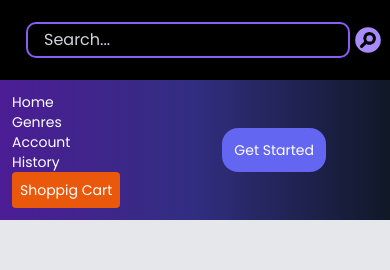
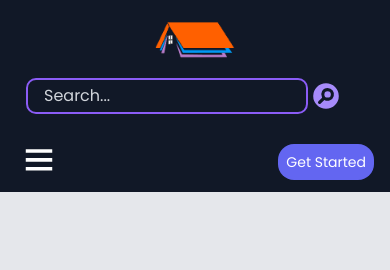
Before and after one commit to No-Country/C8-G77, a React (Create React App) app in the folder frontend/book-town-app/: page /login in a window 390 px wide. Shown: the top 270 px of the page. Built offline with nearby package versions, Linux system fonts and the light colour scheme.

Commit message:
agregando responsive navbar

```diff
--- a/frontend/book-town-app/src/App.js
+++ b/frontend/book-town-app/src/App.js
@@ -6,6 +6,7 @@ import Detail from "./pages/Detail";
 import Account from "./pages/Account";
 import History from "./pages/History";
 import NavBar from "./components/Navbar/NavBar";
+import Cart from "./pages/Cart";
 
 function App() {
   return (
@@ -18,6 +19,7 @@ function App() {
         <Route path="/detail" element={<Detail />} />
         <Route path="/account" element={<Account />} />
         <Route path="/history" element={<History />} />
+        <Route path="/cart" element={<Cart />} />
       </Routes>
     </>
   );
--- a/frontend/book-town-app/src/components/Navbar/NavBar.jsx
+++ b/frontend/book-town-app/src/components/Navbar/NavBar.jsx
@@ -1,14 +1,17 @@
-import React from "react";
+import React, { useState } from "react";
 import logo from "../../assets/Logo-2x2.png";
 import { Link } from "react-router-dom";
 import SearchBar from "./Searchbar";
+import { TfiMenu, TfiClose } from "react-icons/tfi";
 
 function NavBar() {
+  const [open, setOpen] = useState(false);
+
   return (
     <>
-      <div className="shadow-md w-full ">
-        <div className="flex items-center justify-between bg-black px-7 md:px-10">
-          <div className="cursor-pointer flex items-center">
+      <div className="w-full">
+        <div className="flex-col pb-20 md:py-1 md:flex md:flex-row md:items-center md:justify-between lg:flex-row lg:items-center lg:justify-between bg-gray-900 px-7 md:px-10">
+          <div className="cursor-pointer flex justify-center items-center md:flex md:items-center md:justify-start lg:flex lg:items-center">
             <Link to="/">
               <img
                 className="h-[80px] w-[80px] cursor-pointer flex items-center"
@@ -18,7 +21,7 @@ function NavBar() {
             </Link>
           </div>
 
-          <div>
+          <div className="flex justify-center items-center">
             <SearchBar />
           </div>
         </div>
@@ -26,39 +29,55 @@ function NavBar() {
 
       <div className="w-full ">
         <div className="flex items-center justify-between bg-gradient-to-r from-violet-900 via-indigo-900 to-gray-900 ">
-          <div className="p-3 text-sm">
-            <ul className="md:flex md:items-center">
-              <li className="md:ml-8">
-                <Link to="/" className="text-white">
+          <div className="md:p-0 lg:p-0 text-sm">
+            <div
+              onClick={() => setOpen(!open)}
+              className="text-3xl absolute left-6 top-36 cursor-pointer md:hidden lg:hidden text-white"
+            >
+              {open ? <TfiClose /> : <TfiMenu />}
+            </div>
+            <ul
+              className={`max-md:bg-gradient-to-r from-violet-900 via-indigo-900 to-gray-900  pb-2 md:flex md:items-center md:pb-0 lg:pb-0 absolute md:static lg:static z-[10]  md:z-auto lg:z-auto  left-0 w-full md:w-auto lg:w-auto md:pl-0 lg:pl-0 pl-5 transition-all duration-500 ease-in text-center max-md:text-base ${
+                open ? "top-50" : "top-[-420px]"
+              }`}
+            >
+              <li className="my-5 md:ml-8 lg:ml-8 ">
+                <Link to="/" className="text-white hover:text-orange-100">
                   Home
                 </Link>
               </li>
-              <li className="md:ml-8">
-                <Link to="/" className="text-white">
+              <li className="my-5 md:ml-8 lg:ml-8">
+                <Link to="/" className="text-white hover:text-orange-100">
                   Genres
                 </Link>
               </li>
-              <li className="md:ml-8">
-                <Link to="/account" className="text-white">
+              <li className="my-5 md:ml-8 lg:ml-8">
+                <Link
+                  to="/account"
+                  className="text-white hover:text-orange-100"
+                >
                   Account
                 </Link>
               </li>
-              <li className="md:ml-8">
-                <Link to="/history" className="text-white">
+              <li className="my-5 md:ml-8 lg:ml-8">
+                <Link
+                  to="/history"
+                  className="text-white hover:text-orange-100"
+                >
                   History
                 </Link>
               </li>
-              <li className="md:ml-8 bg-orange-600 hover:bg-orange-500 p-2 rounded">
-                <Link to="/" className="text-white">
+              <button className="my-5 md:ml-8 lg:ml-8 bg-pink-600 hover:bg-pink-500 hover:font-bold ease-in-out duration-300 p-2 rounded">
+                <Link to="/cart" className="text-white">
                   Shoppig Cart
                 </Link>
-              </li>
+              </button>
             </ul>
           </div>
 
-          <div className="pr-16 ">
+          <div className="pr-4 md:pr-10 lg:pr-10 max-md:absolute max-md:right-0 max-md:top-36">
             <Link to="/signup">
-              <button className="font-medium text-sm text-white p-3 rounded-2xl bg-indigo-500 hover:bg-transparent hover:text-indigo-300 hover:font-bold hover:border-solid hover:border-2 hover:border-gray-400 ease-in-out duration-200">
+              <button className="font-medium text-sm text-white p-2 md:p-3 lg:p-3 rounded-2xl bg-indigo-500 hover:bg-transparent hover:text-indigo-300 hover:font-bold hover:border-solid hover:border-2 hover:border-gray-400 ease-in-out duration-200">
                 Get Started
               </button>
             </Link>
--- a/frontend/book-town-app/src/components/Navbar/Searchbar.jsx
+++ b/frontend/book-town-app/src/components/Navbar/Searchbar.jsx
@@ -6,7 +6,7 @@ const SearchBar = () => {
     <div class="flex">
       <input
         type="text"
-        class="px-4 py-1 w-80 rounded-lg bg-transparent outline outline-2 outline-violet-500 placeholder-gray-300 text-white"
+        class="px-4 py-1 w-80 max-sm:w-5/6 rounded-lg bg-transparent outline outline-2 outline-violet-500 placeholder-gray-300 text-white"
         placeholder="Search..."
       />
       <button class="px-1 text-violet-400">
--- /dev/null
+++ b/frontend/book-town-app/src/pages/Cart.jsx
@@ -0,0 +1,7 @@
+import React from "react";
+
+function Cart() {
+  return <div>Cart</div>;
+}
+
+export default Cart;
--- a/frontend/book-town-app/src/pages/Login.jsx
+++ b/frontend/book-town-app/src/pages/Login.jsx
@@ -12,7 +12,7 @@ export const Login = () => {
               <span className="text-violet-500 text-xl md:text-2xl lg:text-3xl">
                 ❝
               </span>{" "}
-              Your favorite <br /> under the same roof{" "}
+              Your favourites <br /> under the same roof{" "}
               <span className="text-violet-500 text-xl md:text-2xl lg:text-3xl">
                 ❞
               </span>
--- a/frontend/book-town-app/src/pages/Signup.jsx
+++ b/frontend/book-town-app/src/pages/Signup.jsx
@@ -12,7 +12,7 @@ function Signup() {
               <span className=" text-violet-500 text-xl md:text-2xl lg:text-3xl">
                 ❝
               </span>{" "}
-              Your favorite <br /> under the same roof{" "}
+              Your favourites <br /> under the same roof{" "}
               <span className="text-violet-500 text-xl md:text-2xl lg:text-3xl">
                 ❞
               </span>
```
